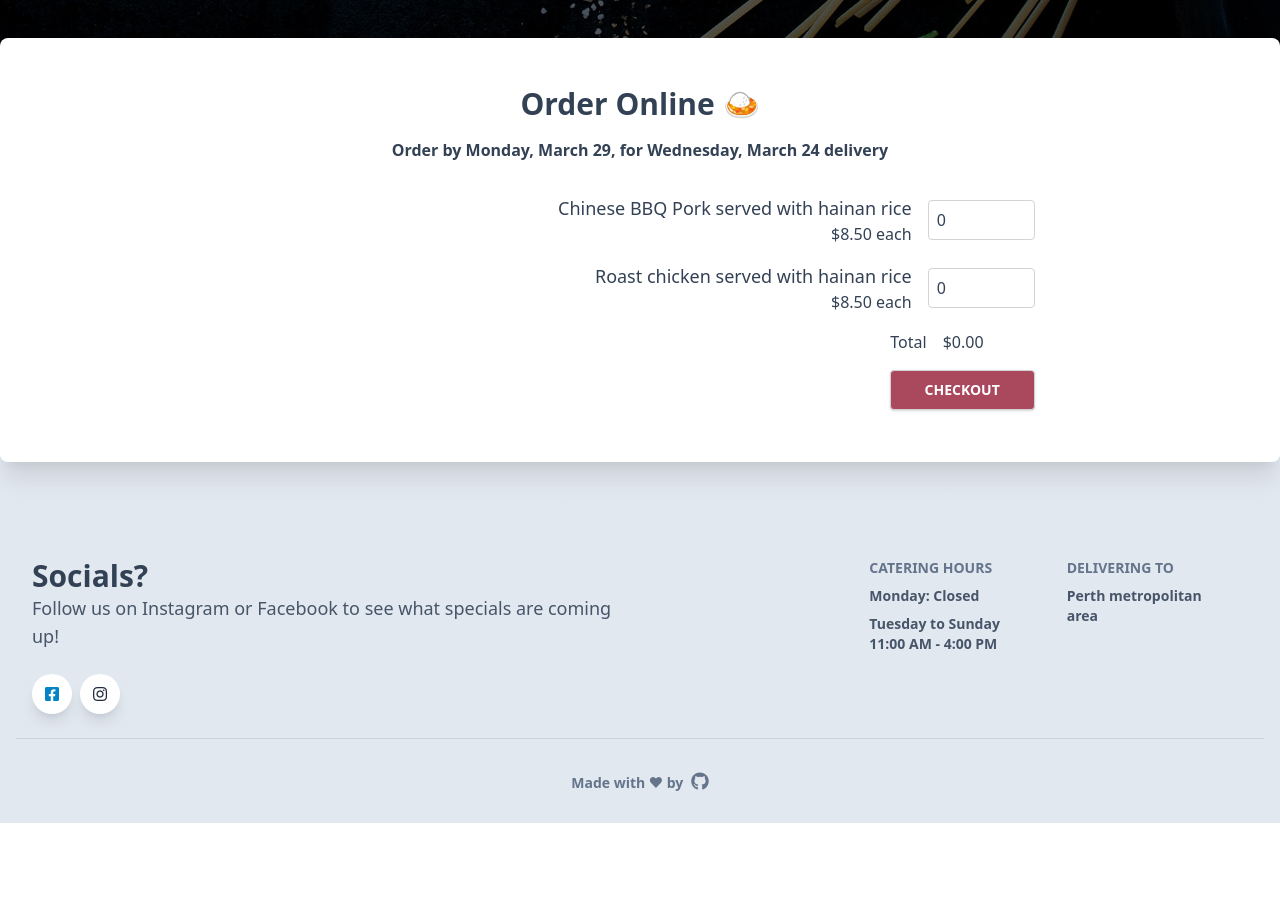
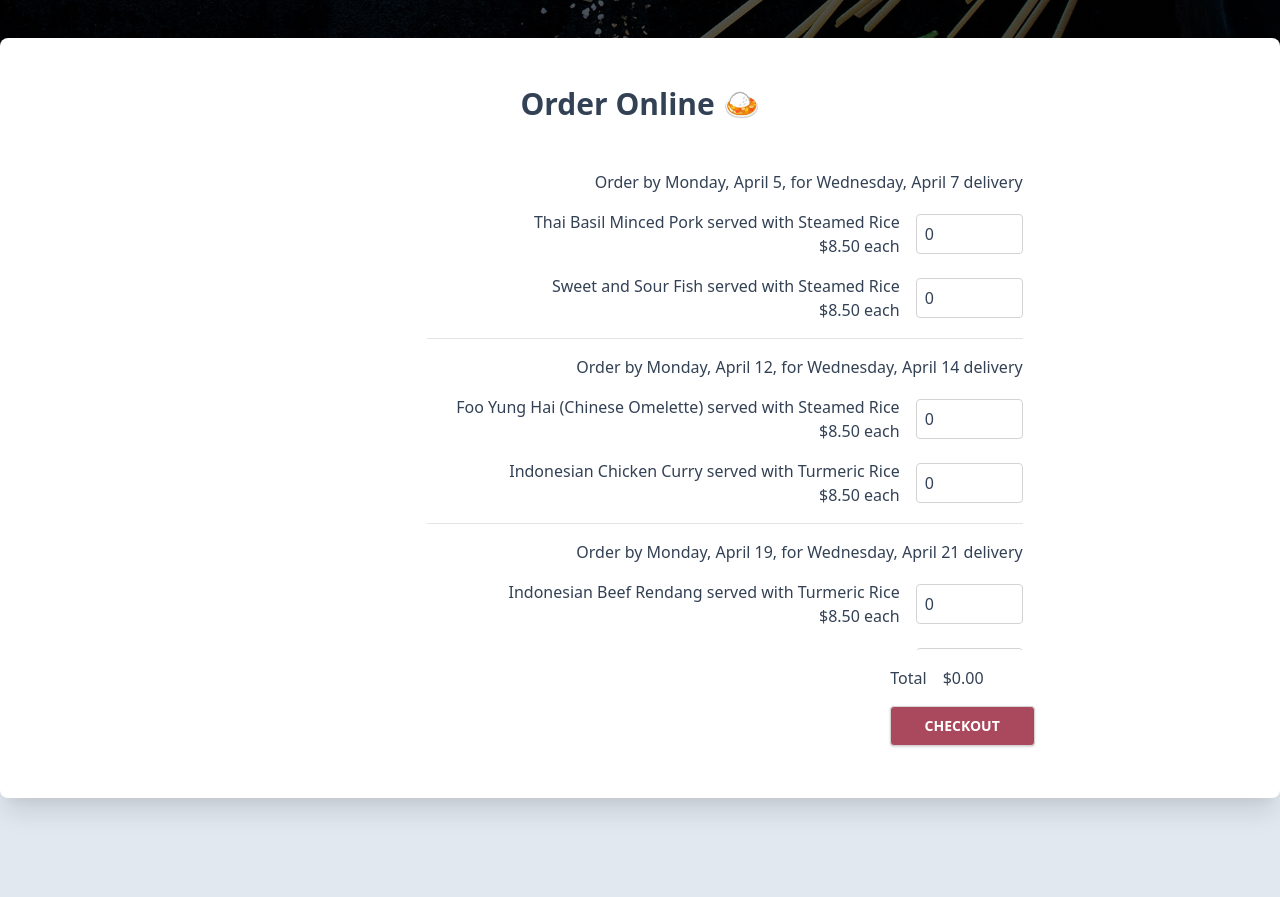
Before and after one commit to timeitel/7aprons-next, a Next.js app: page / in a window 1280 px wide. Shown: the part 2360-3257 px from the top of the page. Before the commit the page ends 3183 px from the top, so only its background shows below. Built offline with nearby package versions, Linux system fonts and the light colour scheme.

Commit message:
wip: demo

```diff
--- a/components/Navbars/IndexNavbar.js
+++ b/components/Navbars/IndexNavbar.js
@@ -48,7 +48,7 @@ export default function Navbar(props) {
               <li className="flex items-center">
                 <a
                   className="hover:text-blueGray-500 text-blueGray-700 px-3 py-4 lg:py-2 flex items-center text-xs uppercase font-bold"
-                  href="images/march-menu.jpg"
+                  href="images/menu.jpg"
                   target="_blank"
                 >
                   Menu
--- a/components/OnlineOrder/OnlineOrder.js
+++ b/components/OnlineOrder/OnlineOrder.js
@@ -1,17 +1,24 @@
 import { useForm } from "react-hook-form";
 import { useState } from "react";
 import styled from "styled-components";
+import { OrderWeek } from "./OrderWeek";
 
 const domain =
   process.env.NODE_ENV === "production"
     ? "https://7aprons.com"
     : "http://localhost:3000";
 
+const WeeksContainer = styled.div`
+  max-height: 60vh;
+  overflow-y: scroll;
+  padding-right: 12px;
+`;
+
 const Form = styled.form`
   display: flex;
   flex-direction: column;
   justify-content: center;
-  align-items: flex-start;
+  align-items: flex-end;
 
   input {
     border: 1px solid lightgray;
@@ -27,35 +34,17 @@ const Form = styled.form`
   }
 `;
 
-const FormGroup = styled.div`
-  display: flex;
-  flex-direction: row;
-  align-items: center;
-  justify-content: flex-end;
-  width: 100%;
-  white-space: normal;
-  text-align: end;
-
-  @media (min-width: 768px) {
-    label {
-      white-space: nowrap;
-    }
-  }
-`;
-
 export default function OnlineOrder() {
   const [dishOne, setDishOne] = useState(0);
   const [dishTwo, setDishTwo] = useState(0);
+  const { register, handleSubmit, watch, errors } = useForm();
 
-  const order = () => {
+  const onSubmit = () => {
     // eslint-disable-next-line no-undef
-    var stripe = Stripe(
+    const stripe = Stripe(
       "pk_test_51IUiTqDJrsoPxmlZ4eQXagZ4DZQL5PcmdQVA5G4WxWIPMSwWb79m4VqWhnN3bDk7pVDxIXPxkWv34F8fL53tL0kV00TdZK3vhX"
     );
-
-    stripe
-      .redirectToCheckout({
-        lineItems: [
+    const lineItems = [
       {
         price: "price_1IXIWQDJrsoPxmlZEzydd92v",
         quantity: Number(dishOne),
@@ -64,7 +53,13 @@ export default function OnlineOrder() {
         price: "price_1IV2I0DJrsoPxmlZZ0BcBLTt",
         quantity: Number(dishTwo),
       },
-        ],
+    ].filter((i) => i.quantity > 0);
+    console.log(lineItems);
+
+    if (lineItems.length > 0) {
+      stripe
+        .redirectToCheckout({
+          lineItems,
           mode: "payment",
           successUrl: `${domain}/success`,
           cancelUrl: `${domain}/#order`,
@@ -78,52 +73,45 @@ export default function OnlineOrder() {
         .catch((err) => {
           console.log(err);
         });
+    }
   };
 
   return (
     <>
-      <Form
-        onSubmit={(e) => {
-          e.preventDefault();
-          order();
-        }}
-      >
-        <FormGroup className="mb-4">
-          <div className="flex flex-col items-end mr-4">
-            <label className="text-lg font-medium">
-              Chinese BBQ Pork served with hainan rice
-            </label>
-            <label>$8.50 each</label>
-          </div>
-          <input
-            required
-            value={dishOne}
-            onChange={(e) => setDishOne(e.target.value)}
-            type="number"
-            min="0"
-            max="100"
+      <Form onSubmit={handleSubmit(onSubmit)}>
+        <WeeksContainer>
+          <OrderWeek
+            dishOne="Thai Basil Minced Pork served with Steamed Rice"
+            dishTwo="Sweet and Sour Fish served with Steamed Rice"
+            orderByDate="April 5"
+            deliveryDate="April 7"
           />
-        </FormGroup>
 
-        <hr className="border-black my-4 text-center text-2xl w-full md:hidden ml-auto" />
+          <OrderWeek
+            dishOne="Foo Yung Hai (Chinese Omelette) served with Steamed Rice"
+            dishTwo="Indonesian Chicken Curry served with Turmeric Rice"
+            orderByDate="April 12"
+            deliveryDate="April 14"
+          />
 
-        <FormGroup>
-          <div className="flex flex-col items-end mr-4">
-            <label className="text-lg font-medium">
-              Roast chicken served with hainan rice
-            </label>
-            <label>$8.50 each</label>
-          </div>
-          <input
-            required
-            value={dishTwo}
-            onChange={(e) => setDishTwo(e.target.value)}
-            type="number"
-            min="0"
-            max="100"
+          <OrderWeek
+            dishOne="Indonesian Beef Rendang served with Turmeric Rice"
+            dishTwo="Fried chicken in sweet, buttery sauce, served with steamed rice"
+            orderByDate="April 19"
+            deliveryDate="April 21"
           />
-        </FormGroup>
-        <hr className="border-black mt-4 text-center text-2xl w-full md:hidden ml-auto" />
+
+          <OrderWeek
+            dishOne="Indonesian Basil Stewed Pork Served with Steamed Rice"
+            dishTwo="Assam Fish served with Steamed Rice"
+            orderByDate="April 26"
+            deliveryDate="April 28"
+          />
+        </WeeksContainer>
+
+        {errors.dishTwo && (
+          <span className="text-sm text-red-600">This field is required</span>
+        )}
 
         <div className="flex justify-end w-full my-4">
           <label className="text-md font-medium mr-4">Total</label>
@@ -141,8 +129,6 @@ export default function OnlineOrder() {
           value="Checkout"
           style={{ width: 145 }}
         />
-
-        <div id="error-message"></div>
       </Form>
     </>
   );
--- /dev/null
+++ b/components/OnlineOrder/OrderWeek.js
@@ -0,0 +1,54 @@
+import styled from "styled-components";
+
+const FormGroup = styled.div`
+  display: flex;
+  flex-direction: row;
+  align-items: center;
+  justify-content: flex-end;
+  width: 100%;
+  white-space: normal;
+  text-align: end;
+
+  @media (min-width: 768px) {
+    label {
+      white-space: nowrap;
+    }
+  }
+`;
+
+export const OrderWeek = ({ dishOne, dishTwo, orderByDate, deliveryDate }) => {
+  return (
+    <>
+      <h4 className="mb-4 text-right">
+        Order by Monday, {orderByDate}, for Wednesday, {deliveryDate} delivery
+      </h4>
+      <FormGroup className="mb-4">
+        <div className="flex flex-col items-end mr-4">
+          <label className="text-md font-medium">{dishOne}</label>
+          <label>$8.50 each</label>
+        </div>
+        <input
+          name="dishOne"
+          defaultValue={0}
+          type="number"
+          min="0"
+          max="100"
+        />
+      </FormGroup>
+      <FormGroup className="mb-4">
+        <div className="flex flex-col items-end mr-4">
+          <label className="text-md font-medium">{dishTwo}</label>
+          <label>$8.50 each</label>
+        </div>
+        <input
+          name="dishOne"
+          defaultValue={0}
+          type="number"
+          min="0"
+          max="100"
+        />
+      </FormGroup>
+      <hr className="border-gray-200 my-4 text-center text-2xl w-full ml-auto" />
+    </>
+  );
+};
--- /dev/null
+++ b/components/OnlineOrder/index.js
@@ -0,0 +1,2 @@
+export * from "./OnlineOrder";
+export * from "./OrderWeek";
--- a/pages/index.js
+++ b/pages/index.js
@@ -47,7 +47,7 @@ export default function Index() {
               </p>
               <div className="mt-12 flex flex-wrap">
                 <a
-                  href="images/march-menu.jpg"
+                  href="images/menu.jpg"
                   target="_blank"
                   className="flex items-center whitespace-nowrap get-started text-black font-bold px-6 py-4 rounded outline-none focus:outline-none mr-4 mb-2 bg-secondary active:bg-blueGray-500 uppercase text-sm shadow hover:shadow-lg ease-linear transition-all duration-150"
                 >
@@ -242,7 +242,7 @@ export default function Index() {
                     Order Online
                   </a>
                   <a
-                    href="images/march-menu.jpg"
+                    href="images/menu.jpg"
                     target="_blank"
                     className="flex bg-primary mb-2 items-center whitespace-nowrap github-star text-white font-bold px-6 py-4 rounded outline-none focus:outline-none bg-blueGray-700 active:bg-blueGray-600 uppercase text-sm shadow hover:shadow-lg"
                   >
@@ -284,12 +284,9 @@ export default function Index() {
           <div className="flex flex-wrap justify-center bg-white shadow-xl rounded-lg -mt-64 py-12 px-12 relative z-10">
             <div className="w-full text-center lg:w-8/12">
               <p className="text-4xl text-center"></p>
-              <h3 id="order" className="font-semibold mb-4 text-3xl">
+              <h3 id="order" className="font-semibold mb-12 text-3xl">
                 Order Online 🍛
               </h3>
-              <h4 className="font-bold mb-8">
-                Order by Monday, March 29, for Wednesday, March 24 delivery
-              </h4>
               <OrderOnline />
             </div>
           </div>
```
Also changed, not shown: public/images/march-menu.jpg (deleted), public/images/menu.jpg (added). Lines whose indentation alone changed are shown as unchanged.
